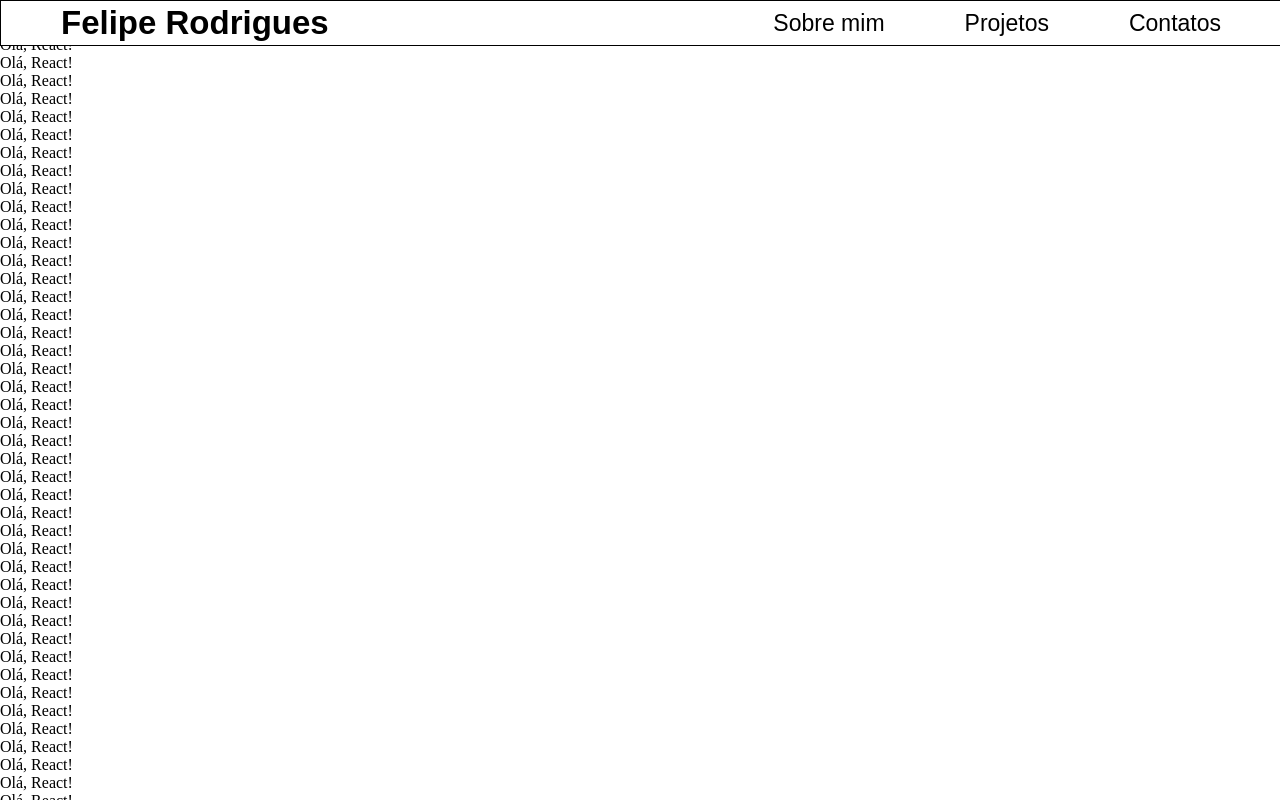
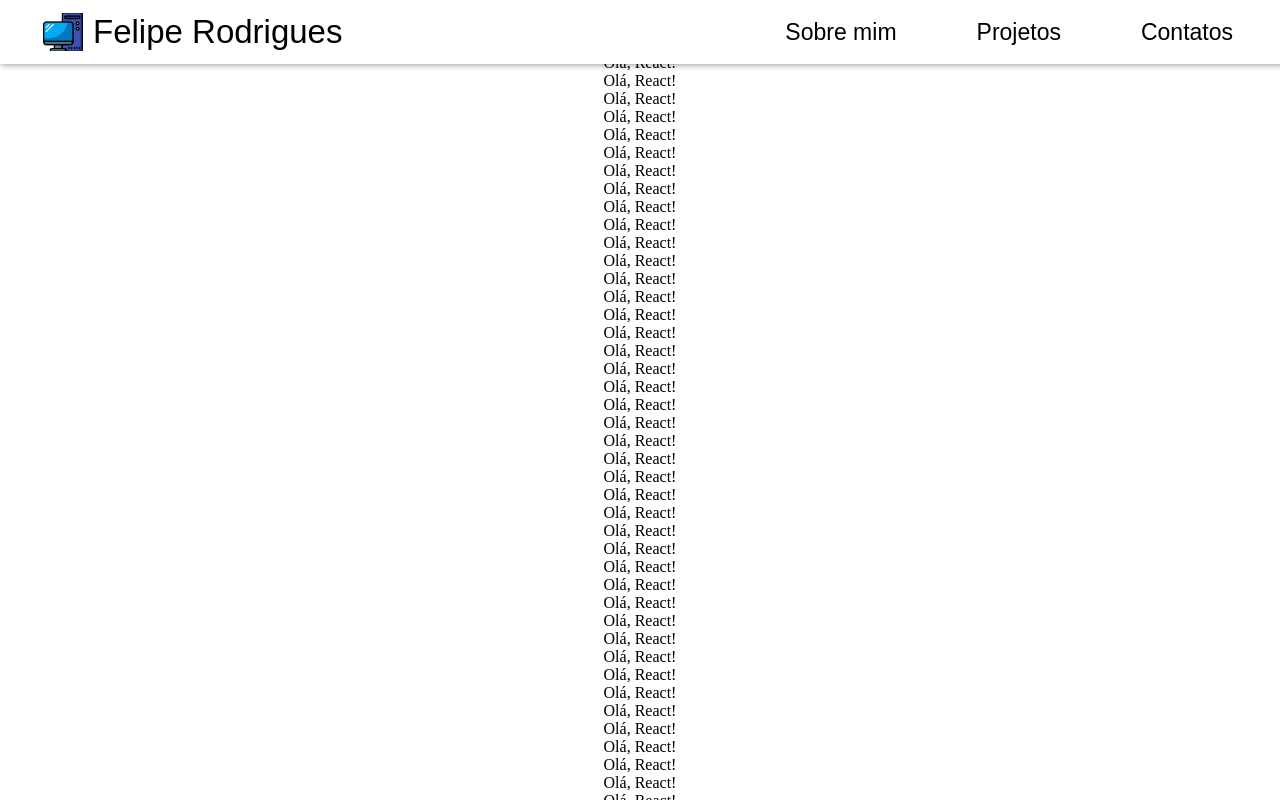
Before and after one commit to felipethecreator/web-portfolio-react, a React (Vite) app: page / in a window 1280 px wide. Shown: the top 800 px of the page. Built offline with nearby package versions, Linux system fonts and the light colour scheme; a web font is replaced by a local one.

Commit message:
style: Aprimorando e colocando icone no estilo da NavBar

```diff
--- a/src/components/NavBar.jsx
+++ b/src/components/NavBar.jsx
@@ -3,7 +3,7 @@ import '../style/navBar.css'
 export default function navBar() {
     return (
             <nav id='navBar'>
-                <h2>Felipe Rodrigues</h2>
+                <h2 className='meuNome'>Felipe Rodrigues</h2>
                 <ul className='navOptions'>
                     <li>
                         <a href='#'>Sobre mim</a>
--- a/src/style/index.css
+++ b/src/style/index.css
@@ -4,7 +4,7 @@
 }
 
 body {
-  width: 100%;
+  width: 100vw;
   min-height: 100vh;
   display: flex;
 }
--- a/src/style/mainPage.css
+++ b/src/style/mainPage.css
@@ -1,4 +1,5 @@
 .divPortfolio {
+    width: 100vw;
     align-items: center;
     display: flex;
     justify-content: center;
--- a/src/style/navBar.css
+++ b/src/style/navBar.css
@@ -1,15 +1,27 @@
 @import url('https://fonts.googleapis.com/css2?family=Moderustic:wght@300..800&family=Noto+Sans+JP:wght@100..900&display=swap');
 #navBar {
-    border: 1px solid black;
     display: flex;
     top: 0;
-    width: 100vw;
+    width: 100%;
     position: fixed;
     background-color: white;
     justify-content: space-between;
     align-items: center;
     font-family: "Moderustic", sans-serif;
     padding-block: 3px;
+    box-shadow: 1px 1px 6px rgba(0, 0, 0, .4);
+    padding: 13px;
+}
+
+.meuNome {
+    background-image: url(../assets/images/pc.png);
+    background-repeat: no-repeat;
+    background-position: 10px center;
+    padding-left: 60px;
+    margin-left: 20px;
+    background-size: 40px;
+    font-size: 33px;
+    font-weight: 500;
 }
 
 .navOptions {
@@ -26,14 +38,9 @@
     padding: 40px;
     font-size: 23px;
     color: black;
-    transition: all 1s ease-in-out;
+    transition: all 0.5s ease-in-out;
 }
 
-.navOptions li:hover {
-    transform: scale(1.05);
+.navOptions a:hover {
+    color: #219ebc;
 }
-
-h2 {
-    padding-left: 60px;
-    font-size: 33px
-}
```
Also changed, not shown: src/assets/images/pc.png (added).
